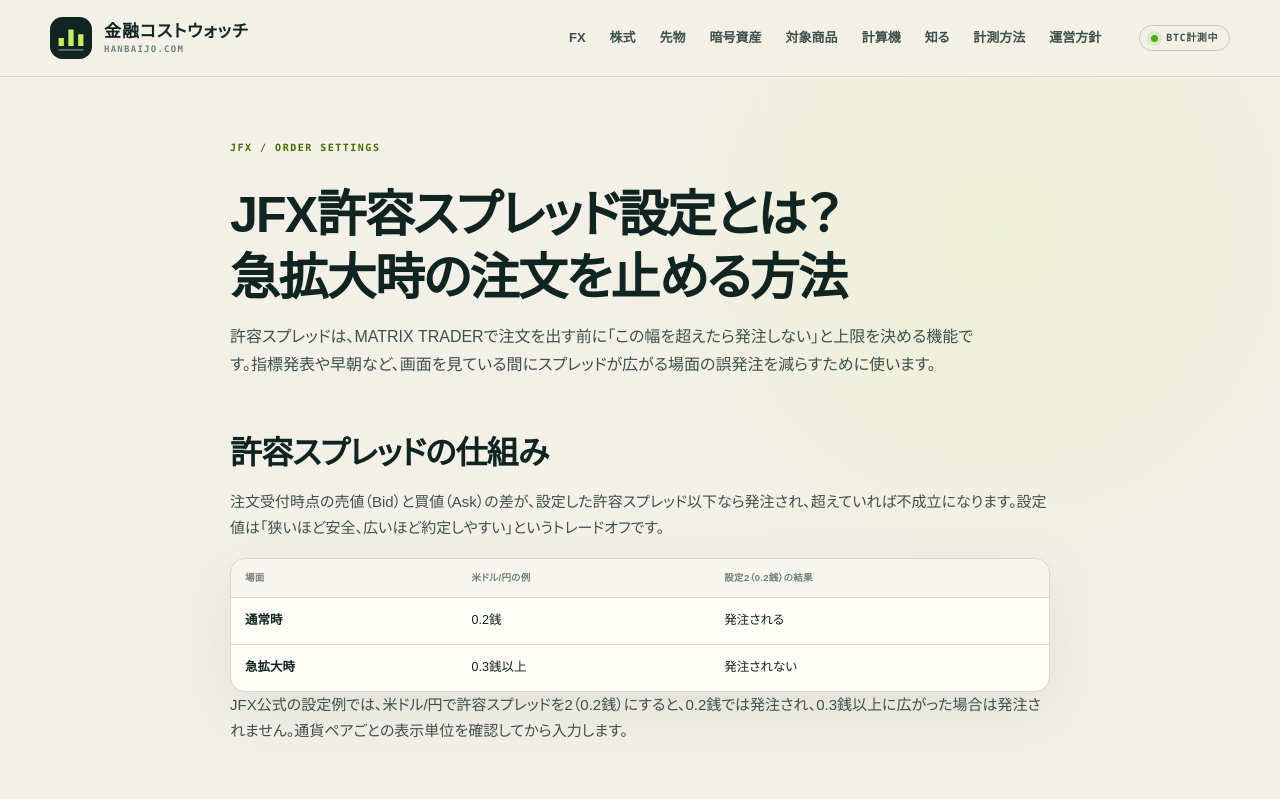
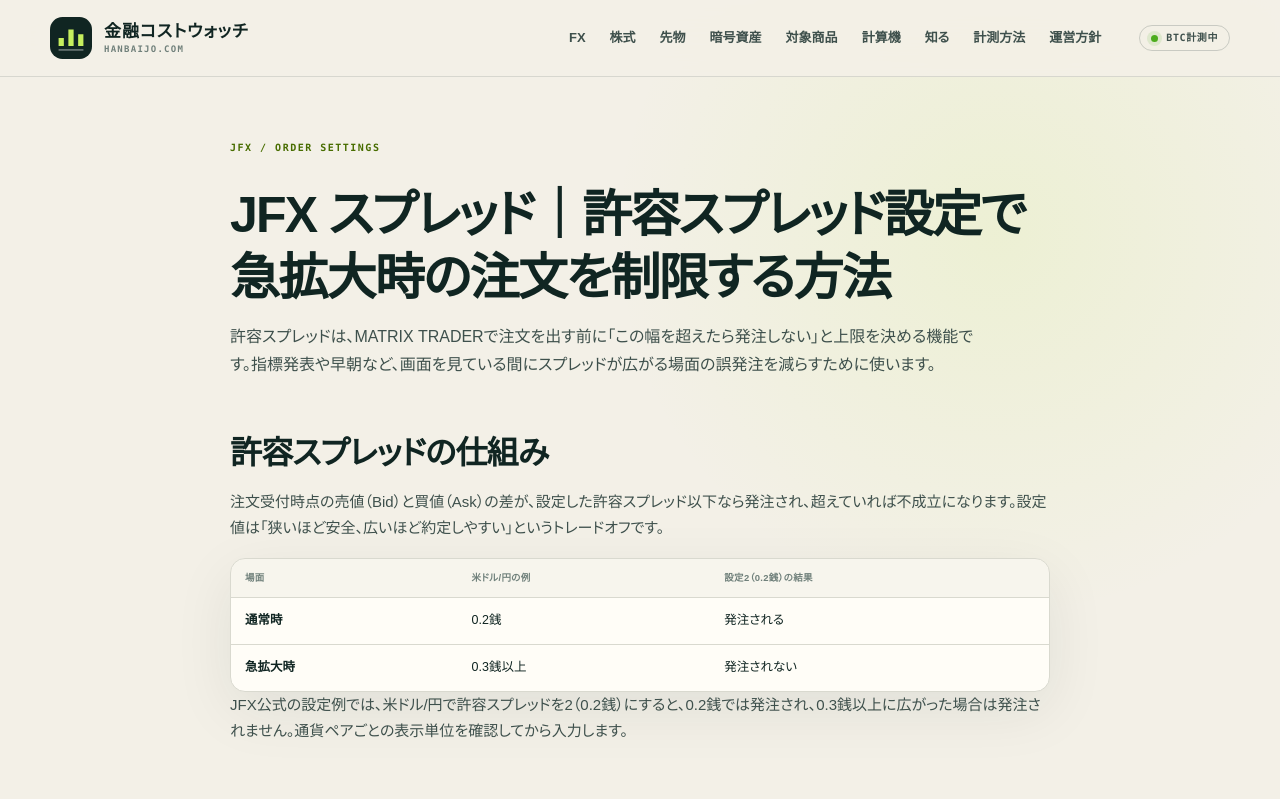
Before and after one commit to mrok18/hanbaijo, a Next.js app: page /articles/jfx-allowed-spread-setting in a window 1280 px wide. Shown: the top 799 px of the page. Built offline with nearby package versions, Linux system fonts and the light colour scheme.

Commit message:
seo: align JFX spread intent

```diff
--- a/app/articles/jfx-allowed-spread-setting/page.tsx
+++ b/app/articles/jfx-allowed-spread-setting/page.tsx
@@ -4,8 +4,8 @@ import { AFFILIATE_OFFERS } from '@/lib/affiliates';
 
 export const metadata = {
   alternates: { canonical: '/articles/jfx-allowed-spread-setting' },
-  title: 'JFX許容スプレッド設定とは？急拡大時の注文を止める方法',
-  description: 'JFX MATRIX TRADERの許容スプレッドを、許容スリップとの違い、設定手順、注文が不成立になる条件、米ドル円のコスト例から整理します。',
+  title: 'JFX スプレッド｜許容スプレッド設定と急拡大時の注文制限',
+  description: 'JFXのスプレッドを許容スプレッド設定で管理する方法を解説。許容スリップとの違い、設定手順、注文が不成立になる条件、米ドル円のコスト例を整理します。',
 };
 
 const faq = [
@@ -23,7 +23,7 @@ export default function Page() {
   return <article>
     <script type="application/ld+json" dangerouslySetInnerHTML={{ __html: JSON.stringify(jsonLd).replace(/</g, '\\u003c') }} />
     <p className="page-kicker">JFX / ORDER SETTINGS</p>
-    <h1>JFX許容スプレッド設定とは？<br />急拡大時の注文を止める方法</h1>
+    <h1>JFX スプレッド｜許容スプレッド設定で<br />急拡大時の注文を制限する方法</h1>
     <p className="lede">許容スプレッドは、MATRIX TRADERで注文を出す前に「この幅を超えたら発注しない」と上限を決める機能です。指標発表や早朝など、画面を見ている間にスプレッドが広がる場面の誤発注を減らすために使います。</p>
 
     <h2>許容スプレッドの仕組み</h2>
```
